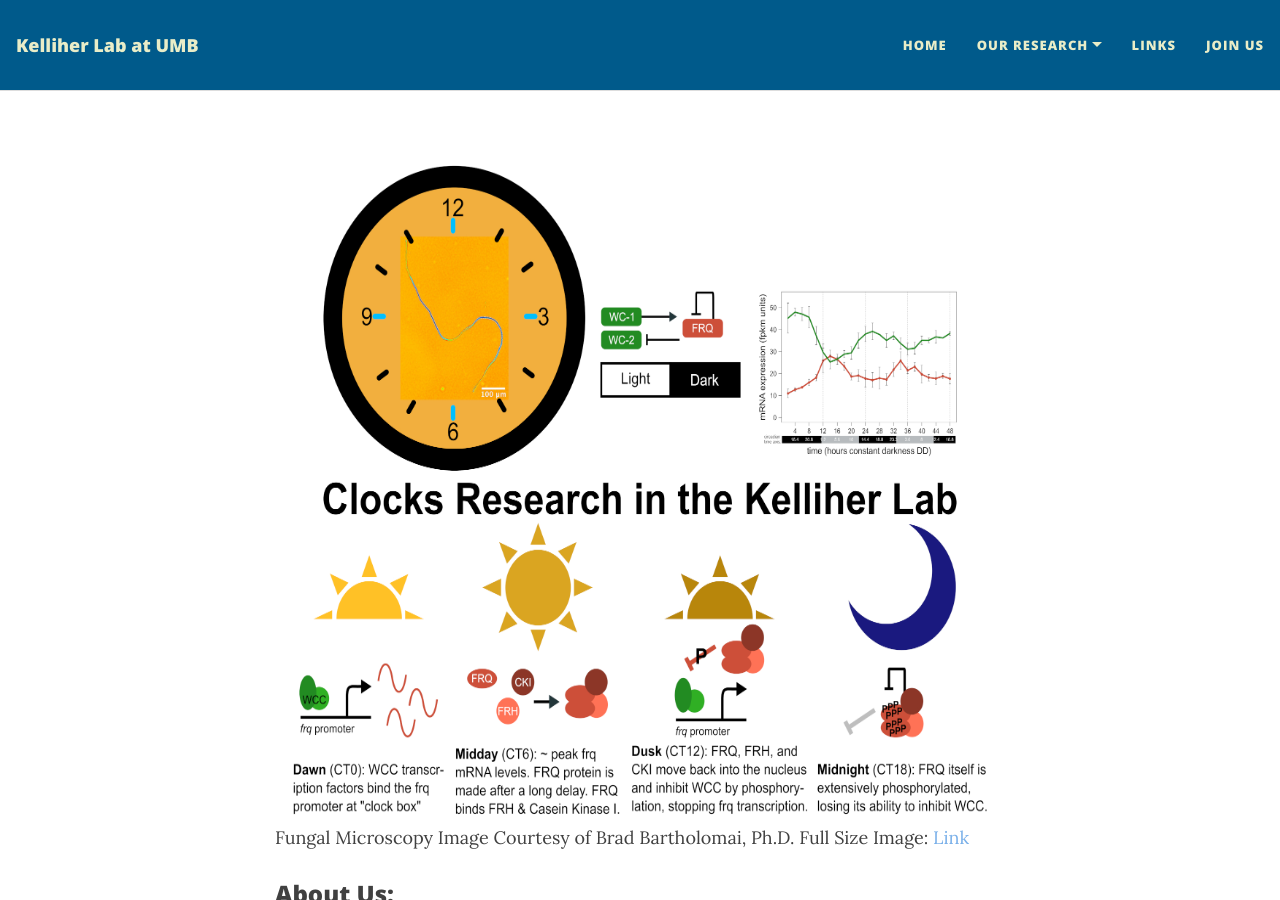
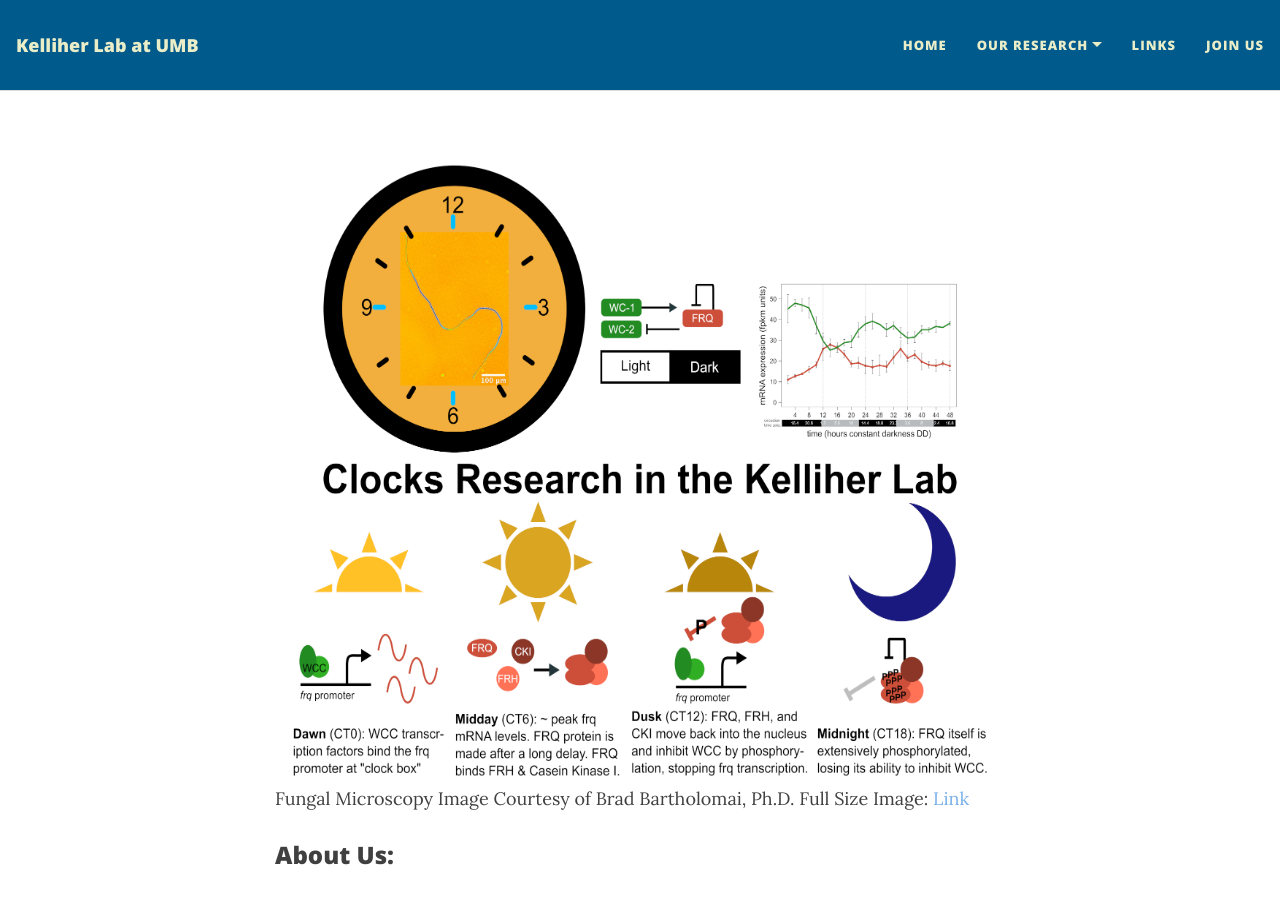
Before and after one commit to cmk35/cmk35.github.io, a Jekyll site: the page built from index.md, in a window 1280 px wide and 900 px high. Built offline with Jekyll 4.4.1, drawn with Linux system fonts in a browser that asks for light colours; nearby versions of some CDN libraries.

Commit message:
Update index.md

```diff
--- a/index.md
+++ b/index.md
@@ -5,7 +5,7 @@ layout: home
 # cover-img: /clock_intro_figure_v2_gimp2000wPx_600dpi.jpg
 ---
 
-![Introduction](clock_intro_figure_v2_gimp2000wPx_600dpi.jpg){:height="664px" width="850px"}
+![Introduction](clock_intro_figure_v2_gimp2000wPx_600dpi.jpg){:height="625px" width="800px"}
 Fungal Microscopy Image Courtesy of Brad Bartholomai, Ph.D. Full Size Image: <a href="https://cmk35.github.io/clock_intro_figure_v2_gimp2000wPx_600dpi.jpg" target="_blank">Link</a>
 
 ### About Us:
```
